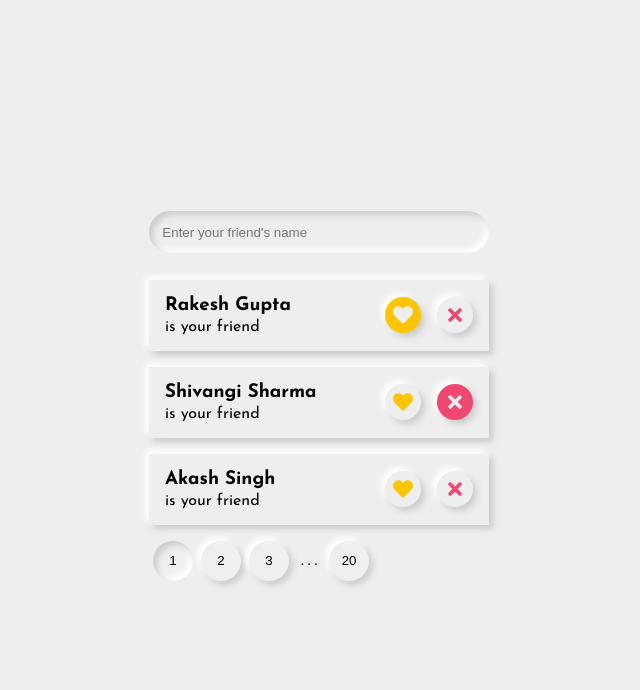
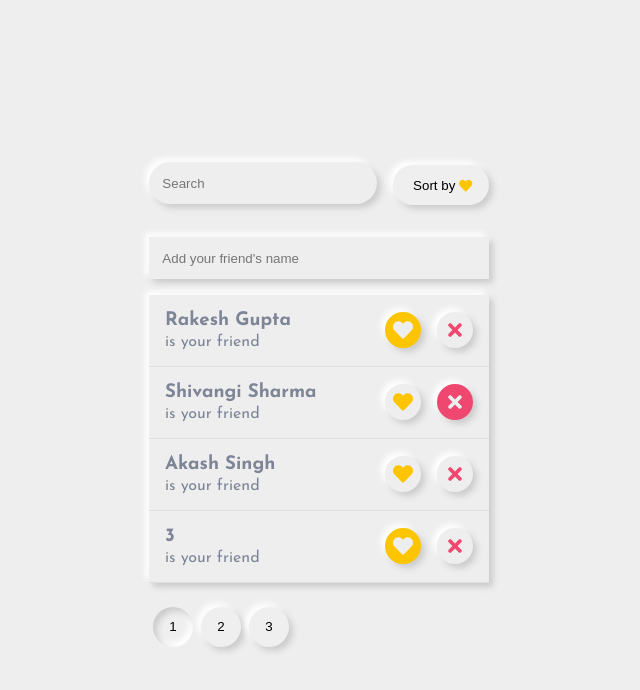
Before and after one commit to mohandast52/my-portfolio, a Next.js app: page /friend-list in a window 1280 px wide. Shown: the top 690 px of the page, without its empty margins (321-961 px from the left). Built offline with nearby package versions, Linux system fonts and the light colour scheme.

Commit message:
search, sort added

```diff
--- a/components/FriendsList/helpers.jsx
+++ b/components/FriendsList/Helper.jsx
@@ -1,5 +1,7 @@
 export const API_TYPES = {
+  TOGGLE_FAV_SORT: 'sort_by_favourite',
   SEARCH_CHANGE: 'search',
+  NEW_FRIEND_NAME: 'add_friend',
   ADD_NEW_FRIEND: 'add',
   FAVOURTIE: 'favourite',
   DELETE: 'delete',
@@ -25,18 +27,61 @@ export const FRIENDS_DB = [
     isFavourite: false,
     isDeleted: false,
   },
+
+  // /*
+  {
+    id: 'unique-id-3',
+    name: '3',
+    isFavourite: true,
+    isDeleted: false,
+  },
+  {
+    id: 'unique-id-4',
+    name: '4',
+    isFavourite: false,
+    isDeleted: true,
+  },
+  {
+    id: 'unique-id-5',
+    name: '5',
+    isFavourite: false,
+    isDeleted: false,
+  },
+  {
+    id: 'unique-id-6',
+    name: '6',
+    isFavourite: true,
+    isDeleted: false,
+  },
+  {
+    id: 'unique-id-7',
+    name: '7',
+    isFavourite: false,
+    isDeleted: true,
+  },
+  {
+    id: 'unique-id-8',
+    name: '8',
+    isFavourite: false,
+    isDeleted: false,
+  },
+  // */
 ];
 
 export const INITIAL_STATE = {
+  sortByFavourite: false,
   search: '',
+  newFriendName: '',
   pageNumber: 1,
   friends: [...FRIENDS_DB],
+  friendsCopy: [...FRIENDS_DB], /* copy of friends to keep original friendsList! */
 };
 
 export const COLORS = {
   YELLOW: '#fdc500',
   RED: '#ef476f',
-  BG_COLOR: '#efeeee',
+  BG_COLOR: '#EFEEEE',
+  TEXT_COLOR: '#7D8597',
 };
 
 export const BOX_SHADOW = {
@@ -44,4 +89,5 @@ export const BOX_SHADOW = {
   OUT: '4px 4px 6px #ccc, -4px -4px 6px #fff',
   // EACH_CARD: '5px 5px 17px #d0cfcf, -5px -5px 17px #ffffff;',
   EACH_CARD: '5px 5px 12px #c6c6c6,-5px -5px 12px #ffffff',
+  THIN_CARD: 'inset -3px -3px 7px #ffffff8a, inset 3px 3px 5px #ceced19c',
 };
--- a/components/FriendsList/List/index.jsx
+++ b/components/FriendsList/List/index.jsx
@@ -1,21 +1,36 @@
 import React from 'react';
 import PropTypes from 'prop-types';
+import { FaHeart, FaTimes, FaSearchengin } from 'react-icons/fa';
 import {
-  FaHeart,
-  FaRegStar,
-  FaTrash,
-  FaTrashAlt,
-  FaTimes,
-} from 'react-icons/fa';
-import {
-  Container, EachFriend, Name, Actions,
+  Container, NoDataFound, EachFriend, Name, Actions,
 } from './styles';
 
-export const List = ({ friends, handleMarkFavourite, handleDelete }) => (
+export const List = ({
+  pageNumber,
+  friends,
+  handleMarkFavourite,
+  handleDelete,
+}) => {
+  if ((friends || []).length === 0) {
+    return (
+      <Container>
+        <NoDataFound>
+          <FaSearchengin />
+          No Data Found
+        </NoDataFound>
+      </Container>
+    );
+  }
+
+  return (
     <Container>
       {(friends || []).map(({
         id, name, isFavourite, isDeleted,
-    }) => (
+      }, index) => {
+        const currentView = 4 * (pageNumber - 1) + (index % 4);
+        if (currentView !== index) return null;
+
+        return (
           <EachFriend key={id} className={isDeleted ? 'deleted' : ''}>
             <Name>
               <h3>{name}</h3>
@@ -40,17 +55,22 @@ export const List = ({ friends, handleMarkFavourite, handleDelete }) => (
               </button>
             </Actions>
           </EachFriend>
-    ))}
+        );
+      })}
     </Container>
   );
+};
 
 List.propTypes = {
-  friends: PropTypes.shape([]),
+  pageNumber: PropTypes.number,
+  // eslint-disable-next-line react/forbid-prop-types
+  friends: PropTypes.array,
   handleMarkFavourite: PropTypes.func,
   handleDelete: PropTypes.func,
 };
 
 List.defaultProps = {
+  pageNumber: 1,
   friends: [],
   handleMarkFavourite: () => {},
   handleDelete: () => {},
--- a/components/FriendsList/List/styles.jsx
+++ b/components/FriendsList/List/styles.jsx
@@ -1,8 +1,26 @@
 import styled from 'styled-components';
-import { COLORS, BOX_SHADOW } from '../helpers';
+import { COLORS, BOX_SHADOW } from '../Helper';
 
 export const Container = styled.div`
-  min-height: 15rem;
+  min-height: 288px;
+  margin-bottom: 1.5rem;
+  box-shadow: ${BOX_SHADOW.OUT};
+`;
+
+export const NoDataFound = styled.div`
+  position: relative;
+  top: 80px;
+  display: flex;
+  flex-direction: column;
+  align-items: center;
+  color: ${COLORS.TEXT_COLOR};
+
+  svg {
+    display: block;
+    margin-bottom: 1rem;
+    font-size: 5rem;
+    opacity: 0.4;
+  }
 `;
 
 export const EachFriend = styled.div`
@@ -12,8 +30,7 @@ export const EachFriend = styled.div`
   align-items: center;
   padding: 1rem;
   transition: background-color 0.15s ease;
-  box-shadow: ${BOX_SHADOW.OUT};
-  margin-bottom: 1rem;
+  border-bottom: 1px solid #80808026;
 
   h3 {
     margin: 0 0 0.25rem 0;
@@ -25,7 +42,9 @@ export const EachFriend = styled.div`
   }
 `;
 
-export const Name = styled.div``;
+export const Name = styled.div`
+  color: ${COLORS.TEXT_COLOR};
+`;
 
 export const Actions = styled.div`
   button {
--- a/components/FriendsList/Pagination/index.jsx
+++ b/components/FriendsList/Pagination/index.jsx
@@ -5,7 +5,7 @@ import { PaginationButton, Dots } from '../styles';
 const DOTS = '...';
 
 const Pagination = ({ friendsCount, activePage, updatePageNumber }) => {
-  const pages = parseInt(friendsCount / 4, 10);
+  const pages = Math.ceil(friendsCount / 4, 10);
 
   const onClick = event => {
     const { page } = event.target.dataset;
@@ -31,18 +31,22 @@ const Pagination = ({ friendsCount, activePage, updatePageNumber }) => {
   /* if pages <= 5, printing <= 5 buttons */
   if (pages <= 5) {
     return [...Array(pages)]
-      .map((_, i) => i)
-      .map(eachValue => getType(eachValue));
+      .map((_, i) => i + 1)
+      .map(eachValue => getType(eachValue, `p-initial-${eachValue}`));
   }
 
   if (activePage < 3) {
-    return <>{[1, 2, 3, DOTS, pages].map(eachValue => getType(eachValue))}</>;
+    return (
+      <>
+        {[1, 2, 3, DOTS, pages].map(eachValue => getType(eachValue, `p-start-${eachValue}`))}
+      </>
+    );
   }
 
   if (activePage > pages - 2) {
     return (
       <>
-        {[1, DOTS, pages - 2, pages - 1, pages].map(eachValue => getType(eachValue))}
+        {[1, DOTS, pages - 2, pages - 1, pages].map(eachValue => getType(eachValue, `p-last-${eachValue}`))}
       </>
     );
   }
@@ -57,7 +61,7 @@ const Pagination = ({ friendsCount, activePage, updatePageNumber }) => {
         activePage + 1,
         DOTS,
         pages,
-      ].map(eachValue => getType(eachValue))}
+      ].map(eachValue => getType(eachValue, `p-between-${eachValue}`))}
     </>
   );
 };
--- /dev/null
+++ b/components/FriendsList/Reducer.jsx
@@ -0,0 +1,102 @@
+
+import { API_TYPES } from './Helper';
+
+const Reducer = (state, action) => {
+  const { type, payload } = action;
+  switch (type) {
+    case API_TYPES.TOGGLE_FAV_SORT: {
+      if (!payload) {
+        return { ...state, sortByFavourite: payload };
+      }
+
+      const sorted = [];
+      const unsorted = [];
+
+      [...state.friendsCopy].forEach(friend => {
+        const { isFavourite } = friend;
+
+        if (isFavourite) sorted.push(friend);
+        else unsorted.push(friend);
+      });
+
+      return {
+        ...state,
+        search: '',
+        friends: [...sorted, ...unsorted],
+        friendsCopy: [...sorted, ...unsorted],
+        sortByFavourite: payload,
+      };
+    }
+
+    case API_TYPES.SEARCH_CHANGE: {
+      const listCopy = [...state.friendsCopy].filter(friend => {
+        const { name } = friend || {};
+        return name.toLowerCase().includes(payload.toLowerCase());
+      });
+
+      return {
+        ...state,
+        pageNumber: 1,
+        search: payload,
+        friends: listCopy,
+      };
+    }
+
+    case API_TYPES.NEW_FRIEND_NAME: {
+      return {
+        ...state,
+        pageNumber: 1,
+        newFriendName: payload,
+      };
+    }
+
+    case API_TYPES.ADD_NEW_FRIEND: {
+      const listCopy = [...state.friends];
+      listCopy.unshift({
+        id: `unique-id-${listCopy.length}`,
+        name: payload,
+        isFavourite: false,
+        isDeleted: false,
+      });
+
+      return {
+        ...state,
+        pageNumber: 1,
+        newFriendName: '',
+        friends: listCopy,
+        friendsCopy: listCopy,
+      };
+    }
+
+    case API_TYPES.FAVOURTIE: {
+      const listCopy = [...state.friends].map(friend => {
+        const { id, isFavourite } = friend || {};
+
+        return id !== payload
+          ? friend
+          : { ...friend, isFavourite: !isFavourite };
+      });
+
+      return { ...state, friends: listCopy, friendsCopy: listCopy };
+    }
+
+    case API_TYPES.DELETE: {
+      const listCopy = [...state.friends].map(friend => {
+        const { id, isDeleted } = friend || {};
+
+        return id !== payload ? friend : { ...friend, isDeleted: !isDeleted };
+      });
+
+      return { ...state, friends: listCopy, friendsCopy: listCopy };
+    }
+
+    case API_TYPES.UPDATE_PAGE_NUMBER: {
+      return { ...state, pageNumber: payload };
+    }
+
+    default:
+      throw new Error();
+  }
+};
+
+export default Reducer;
--- a/components/FriendsList/index.jsx
+++ b/components/FriendsList/index.jsx
@@ -1,96 +1,40 @@
-import React, { useRef, useReducer, useEffect } from 'react';
-
-import { API_TYPES, FRIENDS_DB, INITIAL_STATE } from './helpers';
+import React, { useReducer } from 'react';
+import { FaHeart } from 'react-icons/fa';
+import { API_TYPES, INITIAL_STATE } from './Helper';
+import Reducer from './Reducer';
 import Pagination from './Pagination';
 import FriendList from './List';
 import {
   ParentContainer,
   Container,
+  AddInput,
   SearchInput,
+  SortContainer,
+  SortButton,
   PaginationContainer,
 } from './styles';
 
-const reducer = (state, action) => {
-  const { type, payload } = action;
-  switch (type) {
-    case API_TYPES.SEARCH_CHANGE: {
-      // const listCopy = [...FRIENDS_DB].filter(friend => {
-      //   const { name } = friend || {};
-      //   return name.toLowerCase().includes(payload.toLowerCase());
-      // });
+const FriendsList = () => {
+  const [state, dispatch] = useReducer(Reducer, INITIAL_STATE);
+  const {
+    sortByFavourite, search, newFriendName, pageNumber, friends,
+  } = state;
 
-      return {
-        ...state,
-        pageNumber: 1,
-        search: payload,
-        // friends: listCopy,
-      };
-    }
+  const toggleFavSort = () => {
+    dispatch({ type: API_TYPES.TOGGLE_FAV_SORT, payload: !sortByFavourite });
+  };
 
-    case API_TYPES.ADD_NEW_FRIEND: {
-      const listCopy = [...state.friends];
-      listCopy.unshift({
-        id: `unique-id-${listCopy.length}`,
-        name: payload,
-        isFavourite: false,
-        isDeleted: false,
-      });
-
-      return {
-        ...state,
-        pageNumber: 1,
-        search: '',
-        friends: listCopy,
-      };
-    }
-
-    case API_TYPES.FAVOURTIE: {
-      const listCopy = [...state.friends].map(friend => {
-        const { id, isFavourite } = friend || {};
-
-        return id !== payload
-          ? friend
-          : { ...friend, isFavourite: !isFavourite };
-      });
-
-      return { ...state, friends: listCopy };
-    }
-
-    case API_TYPES.DELETE: {
-      const listCopy = [...state.friends].map(friend => {
-        const { id, isDeleted } = friend || {};
-
-        return id !== payload ? friend : { ...friend, isDeleted: !isDeleted };
-      });
-
-      return { ...state, friends: listCopy };
-    }
-
-    case API_TYPES.UPDATE_PAGE_NUMBER: {
-      return { ...state, pageNumber: payload };
-    }
-
-    default:
-      throw new Error();
-  }
-};
-
-const FriendsList = () => {
-  const searchElement = useRef(null);
-  const [state, dispatch] = useReducer(reducer, INITIAL_STATE);
-  const { search, pageNumber, friends } = state;
-
-  useEffect(() => {
-    searchElement.current.focus();
-  }, []);
-
-  const handleChange = ({ target }) => {
+  const handleSearch = ({ target }) => {
     dispatch({ type: API_TYPES.SEARCH_CHANGE, payload: target.value });
   };
 
-  const handleTest = e => {
+  const handleAddNewFriend = ({ target }) => {
+    dispatch({ type: API_TYPES.NEW_FRIEND_NAME, payload: target.value });
+  };
+
+  const onAddInputKeyPress = e => {
     if (e.key === 'Enter') {
-      dispatch({ type: API_TYPES.ADD_NEW_FRIEND, payload: search });
+      dispatch({ type: API_TYPES.ADD_NEW_FRIEND, payload: newFriendName });
     }
   };
 
@@ -109,15 +53,32 @@ const FriendsList = () => {
   return (
     <ParentContainer>
       <Container>
-        <SearchInput
-          placeholder="Enter your friend's name"
-          value={search}
-          ref={searchElement}
-          onChange={handleChange}
-          onKeyPress={handleTest}
+        <SortContainer>
+          <SearchInput
+            placeholder="Search"
+            value={search}
+            onChange={handleSearch}
+          />
+
+          <SortButton
+            type="button"
+            className={sortByFavourite ? 'active' : ''}
+            onClick={toggleFavSort}
+          >
+            Sort by
+            <FaHeart />
+          </SortButton>
+        </SortContainer>
+
+        <AddInput
+          placeholder="Add your friend's name"
+          value={newFriendName}
+          onChange={handleAddNewFriend}
+          onKeyPress={onAddInputKeyPress}
         />
 
         <FriendList
+          pageNumber={pageNumber}
           friends={friends}
           handleMarkFavourite={handleMarkFavourite}
           handleDelete={handleDelete}
@@ -125,7 +86,7 @@ const FriendsList = () => {
 
         <PaginationContainer>
           <Pagination
-            friendsCount={80}
+            friendsCount={friends.length}
             activePage={pageNumber}
             updatePageNumber={updatePageNumber}
           />
--- a/components/FriendsList/styles.jsx
+++ b/components/FriendsList/styles.jsx
@@ -1,10 +1,10 @@
 import styled from 'styled-components';
-// import { COLORS } from './helpers';
+import { COLORS, BOX_SHADOW } from './Helper';
 
 export const ParentContainer = styled.div`
   display: flex;
   height: 100vh;
-  background-color: #efeeee;
+  background-color: ${COLORS.BG_COLOR};
 `;
 
 export const Container = styled.div`
@@ -12,48 +12,75 @@ export const Container = styled.div`
   width: 340px;
 `;
 
-export const SearchInput = styled.input`
-  /* font-size: 16px; */
-  /* padding: 0.5rem 1rem; */
-  /* width: 100%; */
-  /* border-radius: 0; */
-  /* border: 1px solid #1a1b1a; */
+/* ------------ common styles -------------- */
+export const Input = styled.input`
+  width: 100%;
+  border: none;
+  padding: 1em;
+  background-color: ${COLORS.BG_COLOR};
+  box-shadow: ${BOX_SHADOW.OUT};
+  color: #888;
+
   &:focus {
     outline: none;
-    /* border-radius: 0; */
-    /* border: 1px solid red; */
+    box-shadow: ${BOX_SHADOW.INSET};
   }
+`;
 
+export const Button = styled.button`
+  outline: none;
+  border: none;
+  box-shadow: ${BOX_SHADOW.OUT};
+  transition: box-shadow 0.25s ease-in;
+
+  &.active,
+  &:active {
+    box-shadow: ${BOX_SHADOW.INSET};
+  }
+`;
+
+export const SortButton = styled(Button)`
+  width: 150px;
+  margin-top: 4px;
+  margin-left: 1rem;
+  padding: 12px 0;
+  border-radius: 50px;
+  > svg {
+    position: relative;
+    bottom: -2px;
+    left: 4px;
+    color: ${COLORS.YELLOW};
+  }
+`;
+
+export const AddInput = styled(Input)`
+  margin-bottom: 1rem;
+`;
+
+export const SearchInput = styled(Input)`
+  border-radius: 5000px;
+`;
+
+/* ------------ common styles -------------- */
+export const SortContainer = styled.div`
+  margin: 1rem 0 2rem 0;
+  display: flex;
+  align-items: center;
   width: 100%;
-  border: none;
-  border-radius: 5000px;
-  padding: 1em;
-  background: #efeeee;
-  box-shadow: inset 4px 4px 6px #ccc, inset -4px -4px 6px #fff;
-  margin-bottom: 2em;
-  color: #888;
 `;
 
 /* ------------ pagination styles -------------- */
 export const PaginationContainer = styled.div`
   margin: 8px 0;
+  height: 40px;
 `;
 
-export const PaginationButton = styled.button`
+export const PaginationButton = styled(Button)`
   width: 40px;
   height: 40px;
   padding: 0;
-  outline: none;
-  border: none;
   border-radius: 50%;
-  /* background: #d1d1d1; */
-  box-shadow: 4px 4px 6px #ccc, -4px -4px 6px #fff;
-  transition: box-shadow 0.25s ease-in;
 
-  &.active,
-  &:active {
-    box-shadow: inset 4px 4px 6px #ccc, inset -4px -4px 6px #fff;
-  }
   &:not(:first-child),
   &:not(:last-child) {
     margin: 0px 4px;
```
Also changed, not shown: components/FriendsList/Sort/index.jsx (added), components/FriendsList/Sort/styles.jsx (added). Lines whose indentation alone changed are shown as unchanged.
